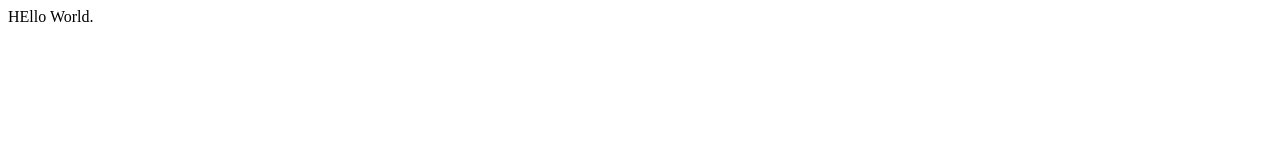
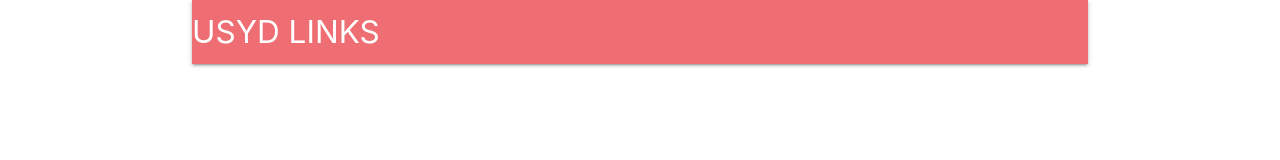
Before and after one commit to RubenFitzSimons/USYDLINKS, a plain HTML site: page index.html in a window 1280 px wide. Drawn offline with nearby package versions, Linux system fonts and the light colour scheme.

Commit message:
Update index.html

```diff
--- a/index.html
+++ b/index.html
@@ -1,9 +1,31 @@
 <!DOCTYPE html>
 <html>
   <head>
-
+     <link rel="stylesheet" href="styles.css" >
+    <link rel="stylesheet" href="https://cdnjs.cloudflare.com/ajax/libs/materialize/0.97.3/css/materialize.min.css">
+    <script src="https://ajax.googleapis.com/ajax/libs/jquery/3.1.0/jquery.min.js"></script>
+    <script src="https://cdnjs.cloudflare.com/ajax/libs/materialize/0.97.3/js/materialize.min.js"></script>
   </head>
   <body>
-      HEllo World.
+     <div class = "flexWrapper1">
+
+       <div class = "container">
+
+         <nav class = "nav-extended">
+            <div class="nav-wrapper">
+                <a href="#" class="brand-logo ">USYD LINKS</a>
+
+            </div>
+        </nav>
+
+
+
+       </div>
+
+
+
+
+    </div>
+
   </body>
 </html>
```
